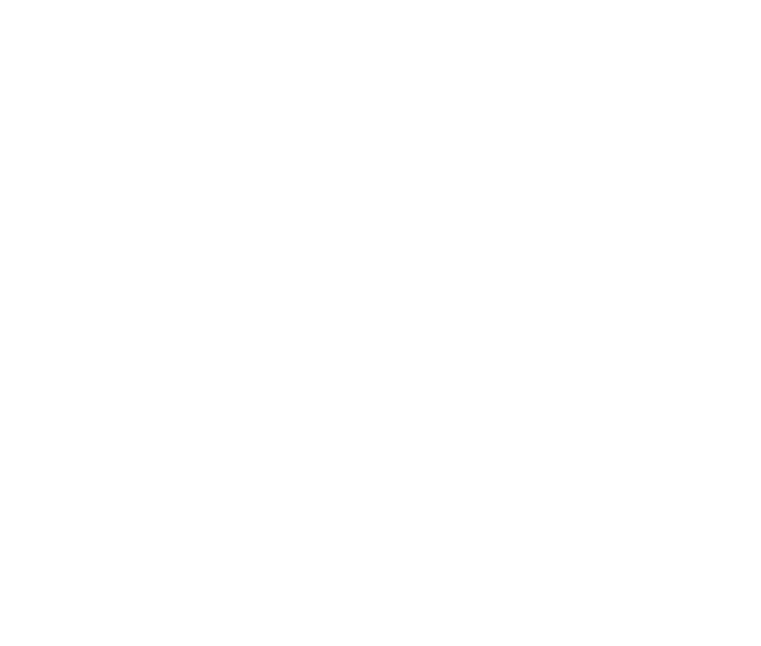
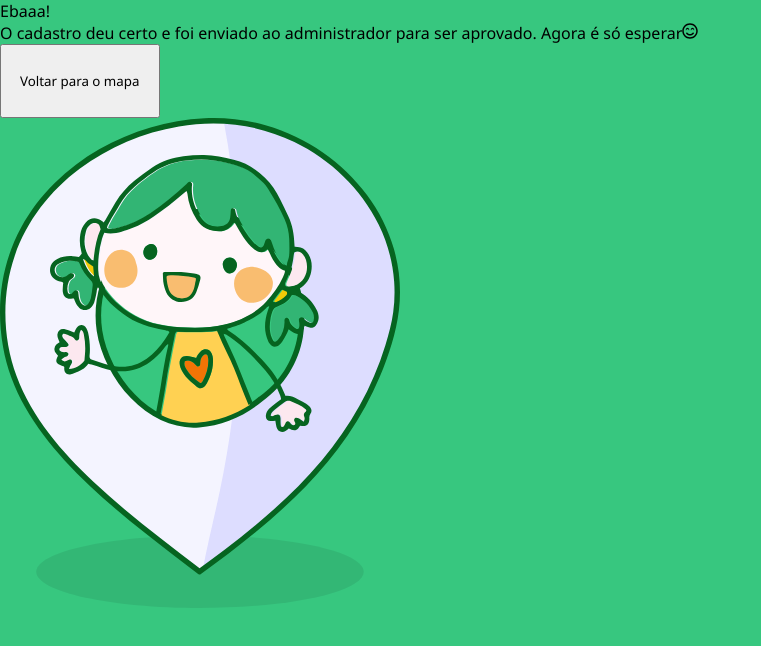
Before and after one commit to die-goncalves/happy_2.0.frontend, a React (Create React App) app: page /map/create/success in a window 1280 px wide. Shown: the top 646 px of the page, without its empty margins (0-761 px from the left). Built offline with nearby package versions, Linux system fonts and the light colour scheme.

Commit message:
Create success page
Create a route and add image and text to the page without styling.

```diff
--- a/src/App.tsx
+++ b/src/App.tsx
@@ -1,6 +1,6 @@
 import React from "react";
 import Routes from "./routes";
-import './styles/global.css';
+import "./styles/global.css";
 
 function App() {
   return <Routes />;
--- a/src/routes.tsx
+++ b/src/routes.tsx
@@ -4,6 +4,7 @@ import { BrowserRouter, Switch, Route } from "react-router-dom";
 import Homepage from "./screens/Homepage";
 import Mappage from "./screens/Map";
 import Createpage from "./screens/Create";
+import Successpage from "./screens/Success";
 
 function Routes() {
   return (
@@ -12,6 +13,7 @@ function Routes() {
         <Route exact path="/" component={Homepage} />
         <Route exact path="/map" component={Mappage} />
         <Route exact path="/map/create" component={Createpage} />
+        <Route exact path="/map/create/success" component={Successpage} />
       </Switch>
     </BrowserRouter>
   );
--- /dev/null
+++ b/src/screens/Success/index.tsx
@@ -0,0 +1,30 @@
+import React from "react";
+import { FaRegSmileBeam } from "react-icons/fa";
+
+import SuccessImg from "../../images/success.svg";
+import "./styles.css";
+
+function Successpage() {
+  return (
+    <div id="success-page">
+      <div id="sp-title">
+        <p>Ebaaa!</p>
+      </div>
+      <div id="sp-description">
+        <p>
+          O cadastro deu certo e foi enviado ao administrador para ser aprovado.
+          Agora é só esperar
+          <FaRegSmileBeam />
+        </p>
+      </div>
+      <div id="sp-comeback">
+        <input type="button" value="Voltar para o mapa" />
+      </div>
+      <div id="sp-pictures">
+        <img src={SuccessImg} alt="success" />
+      </div>
+    </div>
+  );
+}
+
+export default Successpage;
--- /dev/null
+++ b/src/screens/Success/styles.css
@@ -0,0 +1,6 @@
+#success-page {
+  width: 100vw;
+  height: 100vh;
+
+  background-color: #37c77f;
+}
```
Also changed, not shown: src/images/success.svg (added).
